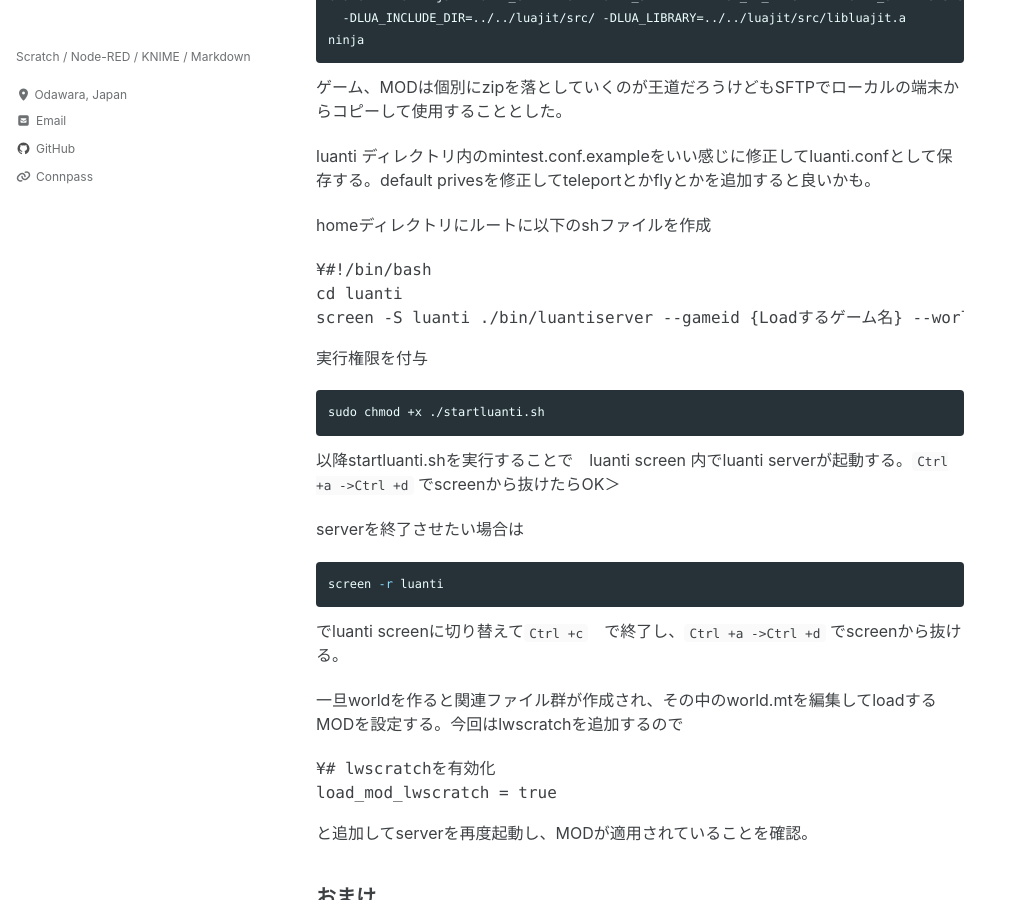
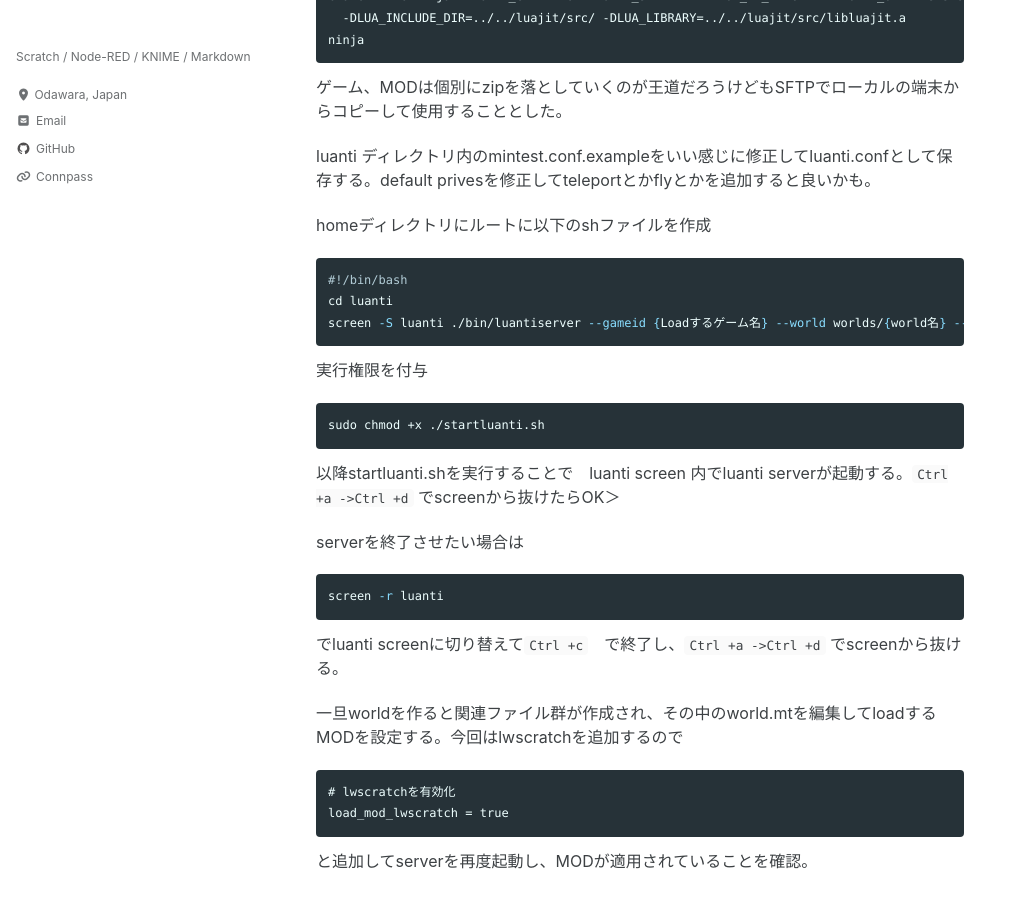
Before and after one commit to CoderDojo-Odawara/coderdojo-odawara.github.io, a Jekyll site: the page built from _posts/2025-09-28-LuantiServer.md, in a window 1280 px wide and 900 px high, scrolled down 1385 px. Shown: the whole window, without its empty margins (0-1011 px from the left). Built offline with Jekyll 4.4.1, drawn with Linux system fonts in a browser that asks for light colours; cached includes are drawn as plain includes; a script that is not in the unit is left out.

Commit message:
Update 2025-09-28-LuantiServer.md

````diff
--- a/_posts/2025-09-28-LuantiServer.md
+++ b/_posts/2025-09-28-LuantiServer.md
@@ -64,8 +64,8 @@ luanti ディレクトリ内のmintest.conf.exampleをいい感じに修正し
 
 
 homeディレクトリにルートに以下のshファイルを作成
-```startluanti.sh
-¥#!/bin/bash
+```shell
+#!/bin/bash
 cd luanti
 screen -S luanti ./bin/luantiserver --gameid {Loadするゲーム名} --world worlds/{world名} --config ./luanti.conf
 ```
@@ -84,8 +84,8 @@ screen -r luanti
 
 一旦worldを作ると関連ファイル群が作成され、その中のworld.mtを編集してloadするMODを設定する。今回はlwscratchを追加するので
 
-```worls.mt
-¥# lwscratchを有効化
+```
+# lwscratchを有効化
 load_mod_lwscratch = true
 ```
 と追加してserverを再度起動し、MODが適用されていることを確認。
````
